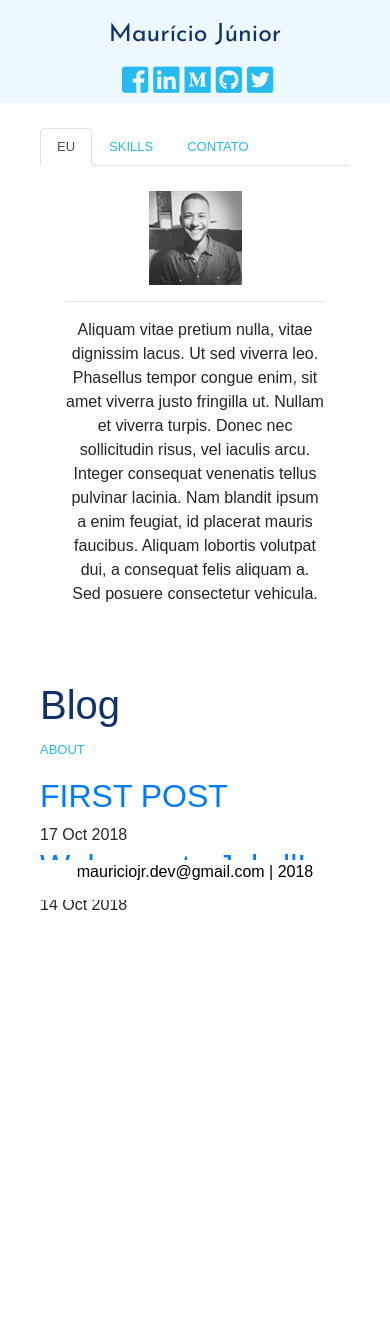
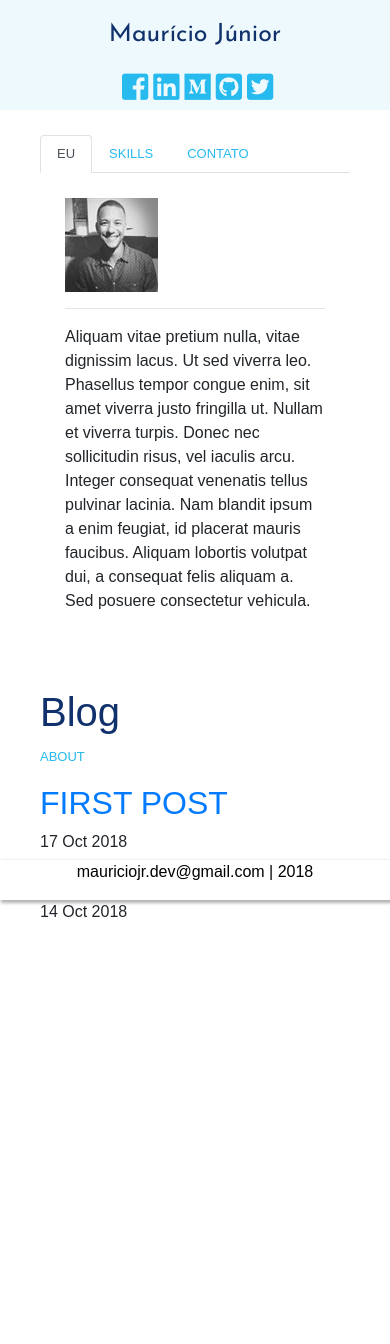
Before and after one commit to maudev1/maudev1.github.io, a Jekyll site: the page built from index.md, in a window 390 px wide. Built offline with Jekyll 4.4.1, drawn with Linux system fonts in a browser that asks for light colours; nearby versions of some CDN libraries; some web fonts are replaced.

Commit message:
no message

```diff
--- a/_layouts/default.html
+++ b/_layouts/default.html
@@ -1,5 +1,5 @@
 <!DOCTYPE html>
-<html>
+<html lang="pt-br">
 
 {% include head.html %}
 
--- a/main.css
+++ b/main.css
@@ -1,5 +1,5 @@
 @media only screen and (max-width: 600px) {
-    .header {
+  .header {
       display: flex;
       flex-direction: row;
       flex-wrap: wrap;
@@ -13,12 +13,13 @@
     .brand {
       text-align: center;
       font-size: 18px;
+      margin-bottom: 15px;
     }
 
   .tab-content,
   .tab-pan {
     font-size: 13px;
-    text-align:center;
+
     margin:25px
 
   }
@@ -65,6 +66,7 @@
     display: flex;
     flex-direction: row;
     flex-wrap: wrap;
+
   }
 
   .navbar {
@@ -144,7 +146,7 @@
   .tab-content,
   .tab-pan {
     font-size: 13px;
-    text-align:;
+
     margin:25px
 
   }
@@ -157,44 +159,34 @@
   }
 
   .input {
-    font-size: 13px;
+    font-size: 18px;
     width: 200px;
     border-radius: 0px;
     text-align: left;
     font-family: inherit
   }
 
-  .msg {
+  textarea.input {
     height: 200px;
+
   }
 
-  .input {
-    -webkit-box-shadow: -2px -2px 0px 2px rgba(179, 179, 177, 1);
-    -moz-box-shadow: -2px -2px 0px 2px rgba(179, 179, 177, 1);
-    box-shadow: -2px -2px 0px 2px rgba(179, 179, 177, 1);
-    border: none;
+  .input:hover {
+    box-shadow: 1px 1px 4px 1px rgba(179, 179, 177, 1);
+
   }
 
   .input:focus {
-    -webkit-box-shadow: 4px 4px 0px 4px rgba(179, 179, 177, 1);
+    -webkit-box-shadow: 2px 2px 0px 1px rgba(179, 179, 177, 1);
     -moz-box-shadow: 4px 4px 0px 4px rgba(179, 179, 177, 1);
-    box-shadow: 4px 4px 0px 4px rgba(179, 179, 177, 1);
+    box-shadow: 2px 2px 3px 1px rgba(179, 179, 177, 1);
+    border:none
   }
-
 
   .galery,
   .itemBox {
     height: 200px;
   }
-  .books {
-    max-width: 200px;
-    max-height: 150px;
-    width: auto;
-    height: auto;
-    margin-left: 20px;
-  }
-
-
   .footer {
    position:fixed;
    left:0;
@@ -204,6 +196,7 @@
    color: black;
 
    text-align:center;
+   box-shadow: 2px 2px 3px 1px rgba(179, 179, 177, 1);
   }
 
 
```
